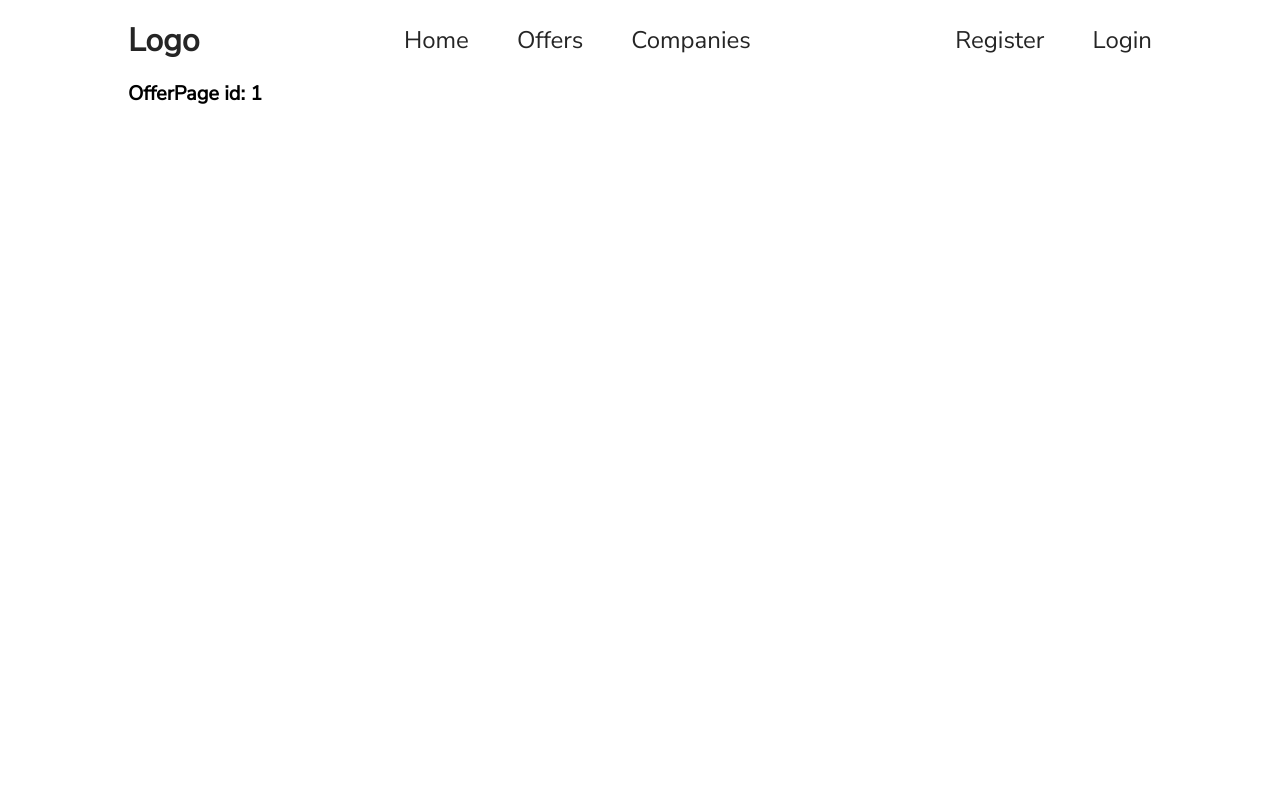
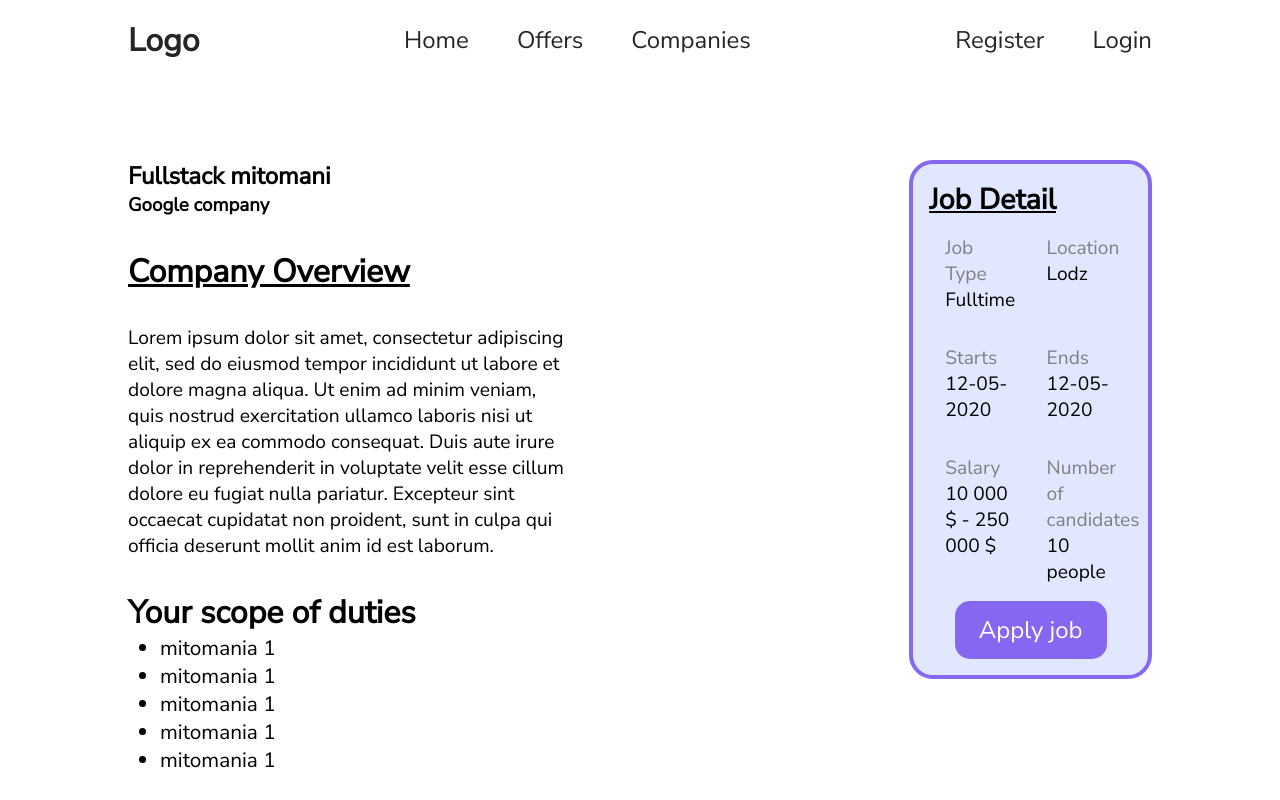
Before and after one commit to projectUL/frontend, a React (Create React App) app: page /offers/1 in a window 1280 px wide. Shown: the top 800 px of the page. Built offline with nearby package versions, Linux system fonts and the light colour scheme.

Commit message:
add offer page

```diff
--- a/src/App.css
+++ b/src/App.css
@@ -65,3 +65,16 @@ html {
 .content-offersPage {
   display: flex;
 }
+.offer_page {
+  font-size: 1rem;
+  display: flex;
+  margin-top: 5rem;
+  margin-bottom: 5rem;
+  width: 100%;
+}
+.offer_page h1 {
+  margin-top: 2rem;
+}
+.offer_btn {
+  margin-top: 3rem;
+}
--- /dev/null
+++ b/src/components/UI/SectionList.js
@@ -0,0 +1,18 @@
+import React from "react";
+
+import classes from "./SectionList.module.css";
+
+function SectionList(props) {
+  return (
+    <p className={classes.section}>
+      <h1>{props.title}</h1>
+      <ul>
+        {props.points.map((el) => {
+          return <li>{el}</li>;
+        })}
+      </ul>
+    </p>
+  );
+}
+
+export default SectionList;
--- /dev/null
+++ b/src/components/UI/SectionList.module.css
@@ -0,0 +1,14 @@
+.section {
+  width: 100%;
+  font-size: 1rem;
+  padding-right: 2rem;
+}
+
+.section li {
+  margin-left: 2rem;
+  font-size: 1.3rem;
+}
+
+.section ul {
+  height: fit-content;
+}
--- /dev/null
+++ b/src/components/UI/SectionText.js
@@ -0,0 +1,14 @@
+import React from "react";
+
+import classes from "./SectionText.module.css";
+
+function SectionText(props) {
+  return (
+    <p className={classes.section}>
+      <h1>{props.title}</h1>
+      <span>{props.content}</span>
+    </p>
+  );
+}
+
+export default SectionText;
--- /dev/null
+++ b/src/components/UI/SectionText.module.css
@@ -0,0 +1,15 @@
+.section {
+  width: 60%;
+  font-size: 1rem;
+  padding-right: 2rem;
+}
+
+.section span {
+  width: fit-content;
+  font-size: 1.2rem;
+}
+
+.section h1 {
+  text-decoration: underline;
+  margin-bottom: 2rem;
+}
--- /dev/null
+++ b/src/components/offers/JobDetails.js
@@ -0,0 +1,28 @@
+import React from "react";
+import Button from "../UI/Button";
+
+import classes from "./JobDetails.module.css";
+
+function JobDetails(props) {
+  return (
+    <div className={`defaultBox ${classes.jobDetails}`}>
+      <div className={classes.title}>Job Detail</div>
+      {props.jobProperties.map((property) => {
+        return (
+          <div className={classes.property}>
+            <div className={classes.name}>{property.name}</div>
+            <div className={classes.value}>{property.value} </div>
+          </div>
+        );
+      })}
+      <div className={classes.action}>
+        <Button className={classes.btn} onClick={props.onClick}>
+          {" "}
+          Apply job{" "}
+        </Button>
+      </div>
+    </div>
+  );
+}
+
+export default JobDetails;
--- /dev/null
+++ b/src/components/offers/JobDetails.module.css
@@ -0,0 +1,37 @@
+.jobDetails {
+  width: 100%;
+  height: fit-content;
+  display: flex;
+  flex-wrap: wrap;
+  padding: 1rem;
+  border: 4px solid var(--action);
+}
+
+.property {
+  padding: 1rem;
+  font-size: 1.2rem;
+  width: 50%;
+}
+
+.title {
+  width: 100%;
+  font-size: 1.8rem;
+  font-weight: bold;
+  text-decoration: underline;
+}
+
+.name {
+  color: grey;
+}
+
+.value {
+}
+
+.btn {
+  width: 75%;
+}
+.action {
+  width: 100%;
+  display: flex;
+  justify-content: center;
+}
--- a/src/pages/OfferPage.js
+++ b/src/pages/OfferPage.js
@@ -1,11 +1,65 @@
-import React from "react";
+import React, { useState } from "react";
 import { useParams } from "react-router-dom";
+import JobDetails from "../components/offers/JobDetails";
+import Button from "../components/UI/Button";
+import SectionList from "../components/UI/SectionList";
+import SectionText from "../components/UI/SectionText";
+
+const fakeOffer = {
+  id: 5,
+  company_name: "Google company",
+  offer_name: "Fullstack mitomani",
+  logo: "https://cdn.pixabay.com/photo/2015/12/11/11/43/google-1088004_640.png",
+  techs: ["Java", "SpringBoot"],
+  duties: [
+    "mitomania 1",
+    "mitomania 1",
+    "mitomania 1",
+    "mitomania 1",
+    "mitomania 1",
+  ],
+  expectations: ["mitomania 1", "mitomania 1", "mitomania 1", "mitomania 1"],
+  weOffer: [
+    "mitomania 1",
+    "mitomania 1",
+    "mitomania 1",
+    "mitomania 1",
+    "mitomania 1",
+    "mitomania 1",
+  ],
+  created: "09-05-2022",
+  isRemote: false,
+};
+
+const content =
+  "Lorem ipsum dolor sit amet, consectetur adipiscing elit, sed do eiusmod tempor incididunt ut labore et dolore magna aliqua. Ut enim ad minim veniam, quis nostrud exercitation ullamco laboris nisi ut aliquip ex ea commodo consequat. Duis aute irure dolor in reprehenderit in voluptate velit esse cillum dolore eu fugiat nulla pariatur. Excepteur sint occaecat cupidatat non proident, sunt in culpa qui officia deserunt mollit anim id est laborum.";
+
+const details = {
+  jobProperties: [
+    { name: "Job Type", value: "Fulltime" },
+    { name: "Location", value: "Lodz" },
+    { name: "Starts", value: "12-05-2020" },
+    { name: "Ends", value: "12-05-2020" },
+    { name: "Salary", value: "10 000 $ - 250 000 $" },
+    { name: "Number of candidates", value: "10 people" },
+  ],
+};
 
 function OfferPage() {
   const { id } = useParams();
+  const { offer, setOffer } = useState(fakeOffer);
   return (
-    <div>
-      <h1>OfferPage id: {id}</h1>
+    <div className="offer_page">
+      <div>
+        <h2>{fakeOffer.offer_name}</h2>
+        <h3>{fakeOffer.company_name}</h3>
+        <SectionText title="Company Overview" content={content} />
+        <SectionList title="Your scope of duties" points={fakeOffer.duties} />
+        <SectionList title="Our expectations" points={fakeOffer.expectations} />
+        <SectionList title="What we offer" points={fakeOffer.weOffer} />
+        <Button className="offer_btn">Apply Job</Button>
+      </div>
+      <JobDetails {...details} />
     </div>
   );
 }
```
